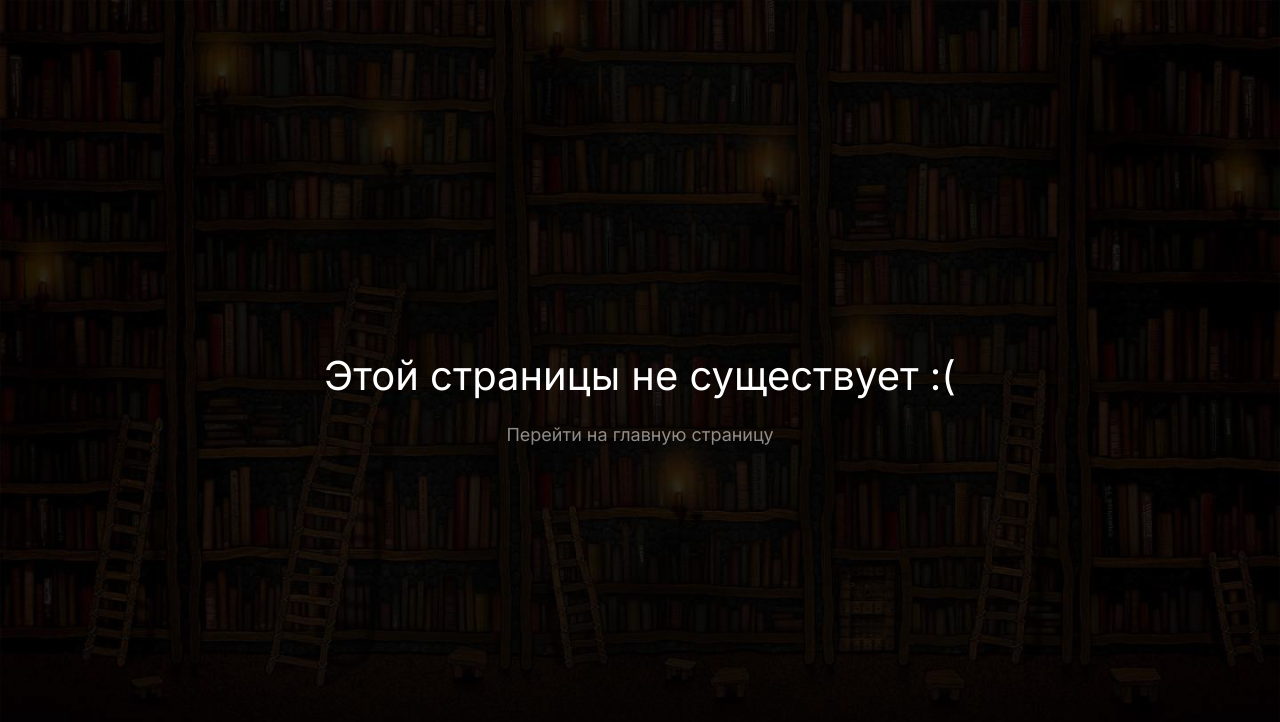
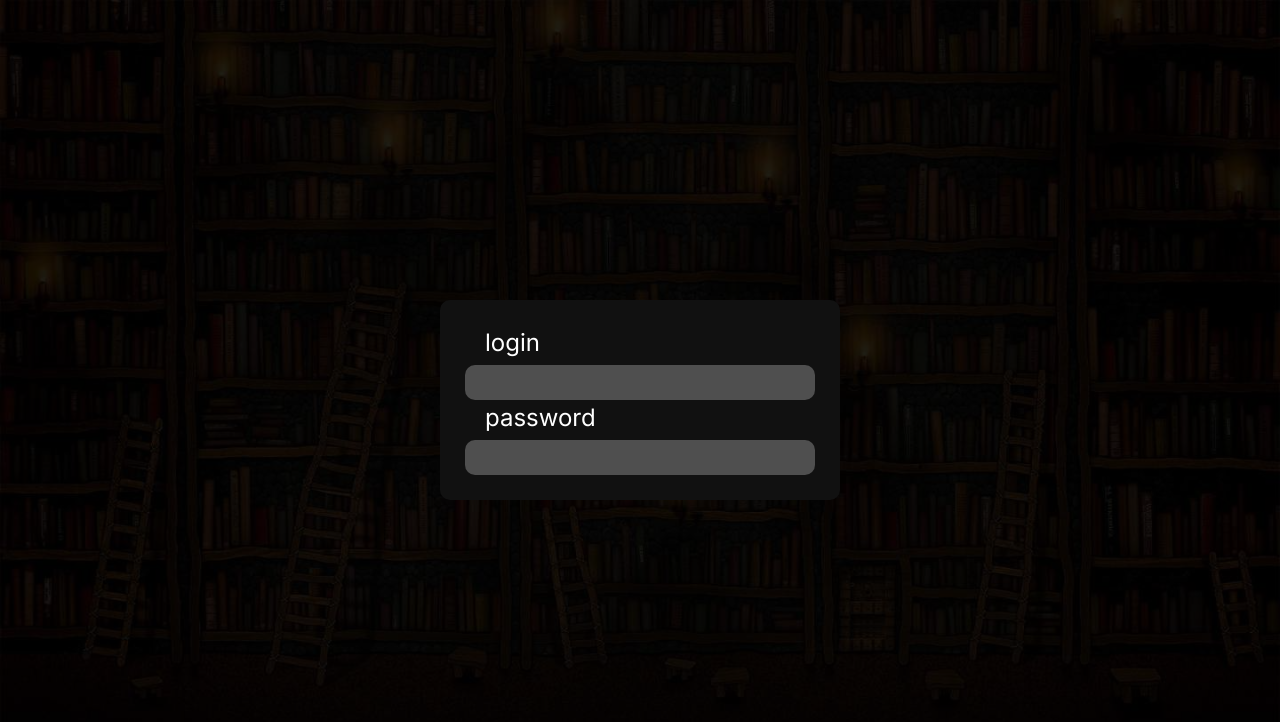
Before and after one commit to Senails/Maudio, a React (Create React App) app: page /admin in a window 1280 px wide. Shown: the top 722 px of the page. Built offline with nearby package versions, Linux system fonts and the light colour scheme.

Commit message:
fix css and add login page

```diff
--- a/src/App.tsx
+++ b/src/App.tsx
@@ -1,11 +1,10 @@
-import { Fon } from "./components/fon/Fon";
-import AudioPl from "./components/Audiopleer/AudioPl";
 import { useEffect } from "react";
 import AudioPage from "./pages/AudioPage/AudioPage";
 import {Route, Routes} from 'react-router-dom'
 import MainPage from "./pages/MainPage/MainPage";
 import { NoPage } from "./pages/Nopage/NoPage";
 import { MainLayouts } from "./layouts/MainLayouts";
+import { LoginPage } from "./pages/LoginPage/LoginPage";
 
 
 
@@ -28,6 +27,7 @@ function App() {
         <Routes>
           <Route path="/" element={<MainPage/>}/>
           <Route path="/listen/:bookname" element={<AudioPage/>}/>
+          <Route path="/admin" element={<LoginPage/>}/>
           <Route path="*" element={<NoPage/>}/>
         </Routes>
       </MainLayouts>
--- a/src/pages/AudioPage/PleerUI/style.scss
+++ b/src/pages/AudioPage/PleerUI/style.scss
@@ -8,6 +8,7 @@
     align-items: center;
     overflow: hidden;
     .pleer_box {
+        // border: 1px solid red;
         position: relative;
         width: calc(100% - 60px);
         max-width: 1200px;
--- a/src/pages/AudioPage/PleerUI/volumebar/VolumeBar.tsx
+++ b/src/pages/AudioPage/PleerUI/volumebar/VolumeBar.tsx
@@ -4,7 +4,6 @@ import { UserSelectVolume } from '../../../../redux/slices/pleerSlice';
 import { RootState, useAppSelector } from '../../../../redux/store';
 import './style.scss';
 
-let flag = false;
 let timoutID:NodeJS.Timeout;
 
 export default function Volumebar(){
--- a/src/pages/AudioPage/PleerUI/volumebar/style.scss
+++ b/src/pages/AudioPage/PleerUI/volumebar/style.scss
@@ -1,11 +1,11 @@
 .volume-box{
     position: absolute;
-    top: 10px;
-    right: -20px;
+    top: 100px;
+    right: 0px;
     box-sizing: border-box;
     width: 100px;
     height: 200px;
-    //border: 1px solid red;
+    // border: 1px solid red;
     overflow: hidden;
     user-select: none;
     .volume-icon{
@@ -77,7 +77,7 @@
         left: 0;
         bottom: 0;
     }
-    @media (min-width: 1200px) {
+    @media (max-width: 1200px) {
         top: 5%;
         right: 0px;
     }
--- a/src/pages/AudioPage/leftPanel/style.scss
+++ b/src/pages/AudioPage/leftPanel/style.scss
@@ -1,7 +1,7 @@
 .left-panel{
     box-sizing: border-box;
     position: absolute;
-    top: 5%;
+    top: 100px;
     left: 0px;
     width: 300px;
     height: 70%;
--- /dev/null
+++ b/src/pages/LoginPage/LoginPage.tsx
@@ -0,0 +1,14 @@
+import './style.scss';
+
+export function LoginPage(){
+    return <div className='loginpage'>
+        <div className='loginpage-modal'>
+            <form>
+                <p>login</p>
+                <input type="text" />
+                <p>password</p>
+                <input type="password" />
+            </form>
+        </div>
+    </div>
+}
--- /dev/null
+++ b/src/pages/LoginPage/style.scss
@@ -0,0 +1,56 @@
+.loginpage{
+    top: 0;
+    left: 0;
+    position: absolute;
+
+    width: 100%;
+    height: 100%;
+    background-color: rgba(0, 0, 0, 0.7);
+    display: flex;
+    justify-content: center;
+    align-items: center;
+
+    .loginpage-modal{
+        width: 400px;
+        height: 200px;
+        border-radius: 10px;
+        background-color: #111111;
+        display: flex;
+        justify-content: center;
+        align-items: center;
+
+        form{
+            // border: 1px solid red;
+            width: 350px;
+            height: 150px;
+
+            p{
+                font-family: 'Inter';
+                font-style: normal;
+                font-weight: 400;
+                font-size: 24px;
+                line-height: 35px;
+                color: white;
+                margin-bottom: 5px;
+
+                padding-left: 20px;
+                // text-align: center;
+            }
+            input{
+                height: 35px;
+                width: 100%;
+                border-radius: 10px;
+                border: none;
+                outline: none;
+                padding-left: 10px;
+
+                background-color: #4F4F4F;
+                box-sizing: border-box;
+
+                color: white;
+                font-size: 20px;
+                line-height: 35px;
+            }
+        }
+    }
+}
--- a/src/redux/slices/searchSlice.ts
+++ b/src/redux/slices/searchSlice.ts
@@ -20,7 +20,7 @@ let book: BookCardtype = {
     img: './img1.jpg',
     bookcount: 12,
     authtor:'Макс Фрай',
-    name:'Сэр Макс из Ехо',
+    name:'Сэр Макс из Ехо1',
 }
 
 let books = [book,book,book,book,book,book];
```
